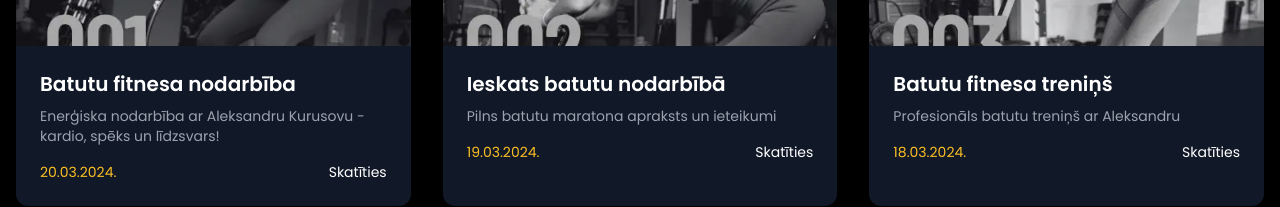
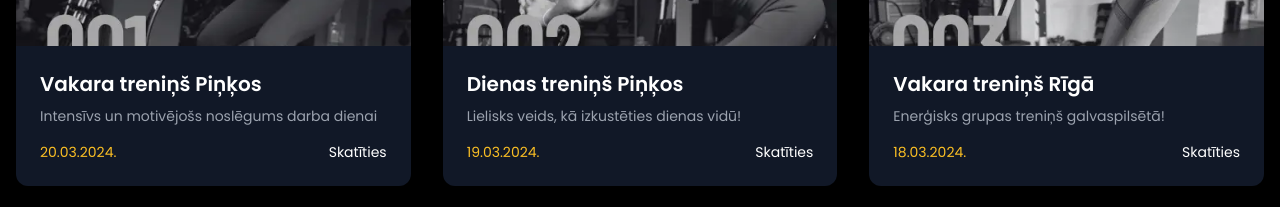
Before and after one commit to Kizenbahs/batutufitness.lv, a React (Vite) app: page /batutu-fitness-video in a window 1280 px wide. Shown: the part 532-739 px from the top of the page. Built offline with nearby package versions, Linux system fonts and the light colour scheme; no server answers.

Commit message:
update: video titles and descriptions

```diff
--- a/src/data/videos.ts
+++ b/src/data/videos.ts
@@ -17,12 +17,12 @@ export const videos: Video[] = [
   {
     id: '1',
     title: {
-      lv: 'Batutu fitnesa nodarbība',
-      en: 'Trampoline Fitness Class'
+      lv: 'Vakara treniņš Piņķos',
+      en: 'Evening Training in Pinki'
     },
     description: {
-      lv: 'Enerģiska nodarbība ar Aleksandru Kurusovu - kardio, spēks un līdzsvars!',
-      en: 'Energetic class with Alexandra Kurusova - cardio, strength and balance!'
+      lv: 'Intensīvs un motivējošs noslēgums darba dienai',
+      en: 'Intensive and motivating end to the workday'
     },
     thumbnailUrl: '/batutu-fitness-thumb-001.webp',
     videoUrl: 'https://www.youtube.com/embed/pXdcwbWd5qU',
@@ -31,12 +31,12 @@ export const videos: Video[] = [
   {
     id: '2',
     title: {
-      lv: 'Ieskats batutu nodarbībā',
-      en: 'Trampoline Class Preview'
+      lv: 'Dienas treniņš Piņķos',
+      en: 'Daytime Training in Pinki'
     },
     description: {
-      lv: 'Pilns batutu maratona apraksts un ieteikumi',
-      en: 'Full trampoline marathon description and tips'
+      lv: 'Lielisks veids, kā izkustēties dienas vidū!',
+      en: 'A great way to get moving in the middle of the day!'
     },
     thumbnailUrl: '/batutu-fitness-thumb-002.webp',
     videoUrl: 'https://www.youtube.com/embed/CCBfoWdJdbE',
@@ -45,12 +45,12 @@ export const videos: Video[] = [
   {
     id: '3',
     title: {
-      lv: 'Batutu fitnesa treniņš',
-      en: 'Trampoline Fitness Training'
+      lv: 'Vakara treniņš Rīgā',
+      en: 'Evening Training in Riga'
     },
     description: {
-      lv: 'Profesionāls batutu treniņš ar Aleksandru',
-      en: 'Professional trampoline training with Alexandra'
+      lv: 'Enerģisks grupas treniņš galvaspilsētā!',
+      en: 'Energetic group training in the capital city!'
     },
     thumbnailUrl: '/batutu-fitness-thumb-003.webp',
     videoUrl: 'https://www.youtube.com/embed/W982zF2ELSE',
```
